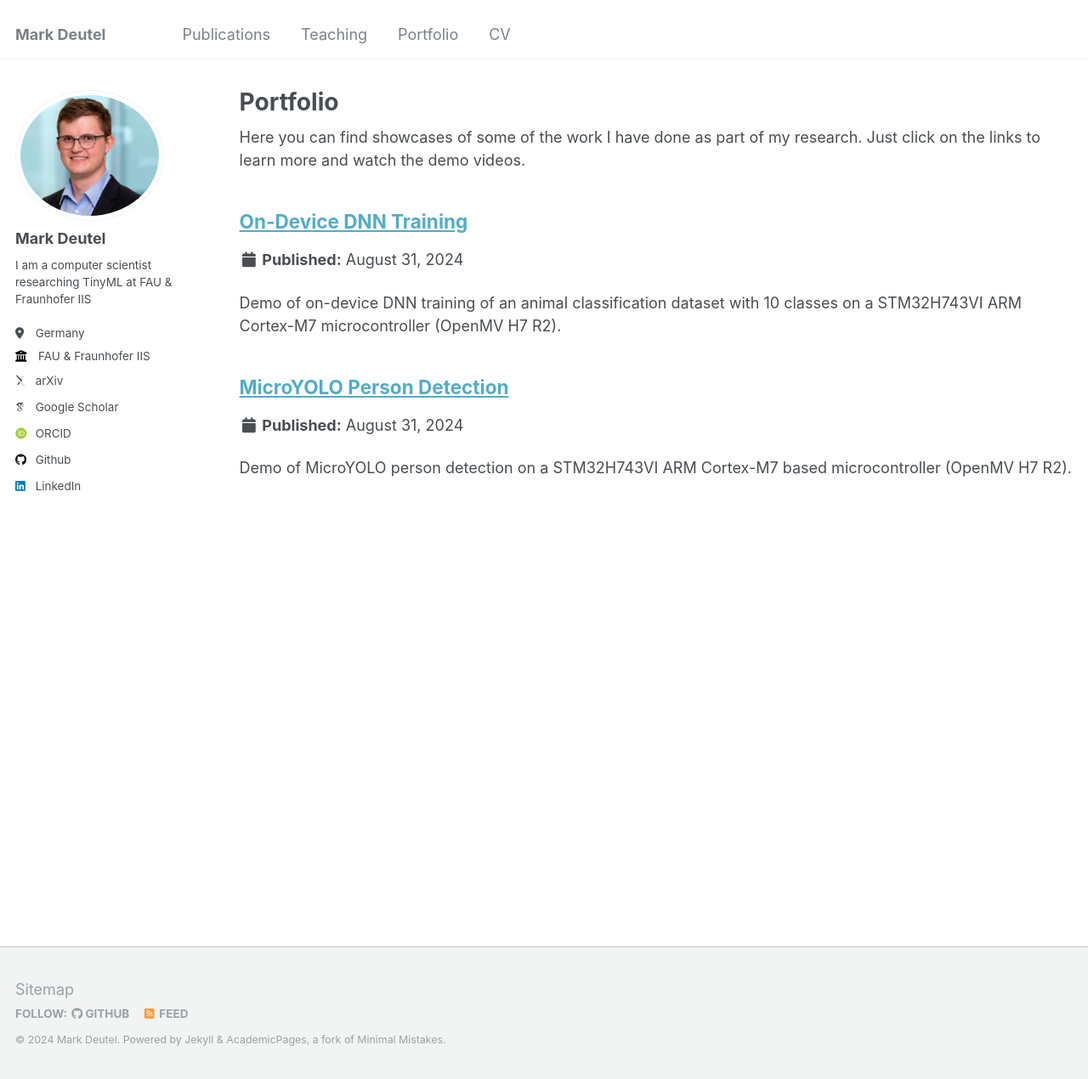
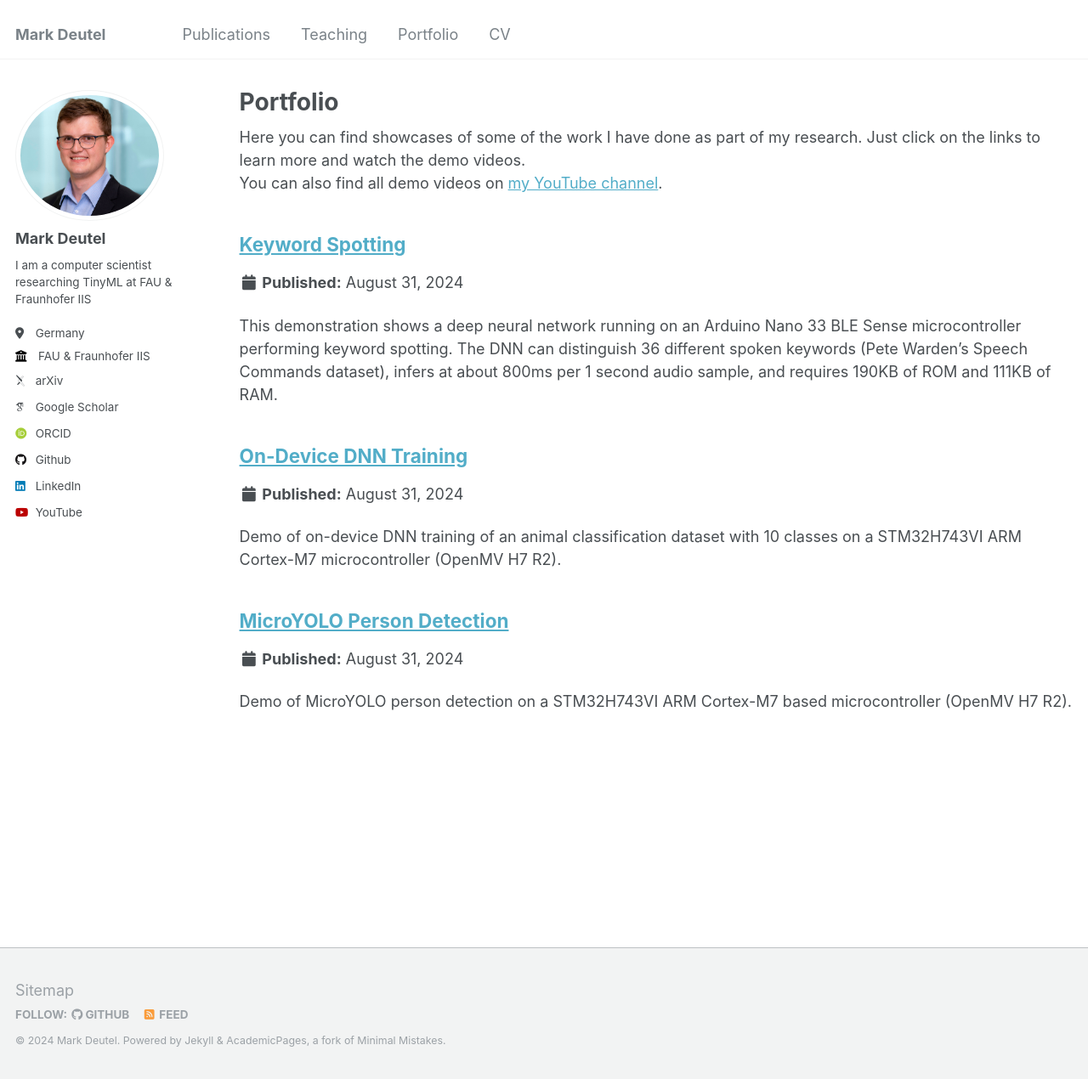
Before and after one commit to markdeutel/markdeutel.github.io, a Jekyll site: the page built from _pages/portfolio.html, in a window 1280 px wide and 1270 px high. Shown: the whole window at 85% size. Built offline with Jekyll 4.4.1, drawn with Linux system fonts in a browser that asks for light colours; some web fonts are replaced.

Commit message:
[ADD] added keyword spotting to portfolio, updated other demos in portfolio to use embedded youtube videos

```diff
--- a/_config.yml
+++ b/_config.yml
@@ -57,7 +57,7 @@ author:
   keybase          : # Username
   instagram        : # Username
   lastfm           : # Username
-  linkedin         : mark-deutel-a0ba92193
+  linkedin         : "mark-deutel-a0ba92193"
   mastodon         : # URL
   medium           : # URL
   pinterest        : # Username
@@ -70,7 +70,7 @@ author:
   weibo            : # Username
   wikipedia        : # Username
   xing             : # Username
-  youtube          : # Username
+  youtube          : "@MarkDeutel"
   zhihu            : # URL
 
 # Publication Category - The following the list of publication categories and their headings
--- a/_includes/author-profile.html
+++ b/_includes/author-profile.html
@@ -148,7 +148,7 @@
         <li><a href="https://www.xing.com/profile/{{ author.xing }}"><i class="fab fa-fw fa-xing icon-pad-right" aria-hidden="true"></i>XING</a></li>
       {% endif %}
       {% if author.youtube %}
-        <li><a href="https://www.youtube.com/user/{{ author.youtube }}"><i class="fab fa-fw fa-youtube icon-pad-right" aria-hidden="true"></i>YouTube</a></li>
+        <li><a href="https://www.youtube.com/{{ author.youtube }}"><i class="fab fa-fw fa-youtube icon-pad-right" aria-hidden="true"></i>YouTube</a></li>
       {% endif %}
       {% if author.zhihu %}
       <li><a href="{{ author.zhihu }}"><i class="fab fa-fw fa-zhihu icon-pad-right" aria-hidden="true"></i>Zhihu</a></li>
--- a/_pages/portfolio.html
+++ b/_pages/portfolio.html
@@ -5,10 +5,13 @@ permalink: /portfolio/
 author_profile: true
 ---
 
-Here you can find showcases of some of the work I have done as part of my research. Just click on the links to learn more and watch the demo videos.
+<div class="wordwrap">Here you can find showcases of some of the work I have done as part of my research. Just click on the links to learn more and watch the demo videos.</div>
+
+{% if site.author.youtube %}
+  <div class="wordwrap">You can also find all demo videos on <a href="https://www.youtube.com/{{ site.author.youtube }}">my YouTube channel</a>.</div>
+{% endif %}
 
 {% include base_path %}
-
 
 {% for post in site.portfolio %}
   {% include archive-single.html %}
--- a/_pages/teaching.html
+++ b/_pages/teaching.html
@@ -5,7 +5,7 @@ permalink: /teaching/
 author_profile: true
 ---
 
-An overview of the courses and seminars I help supervise as part of my research assistant position at FAU.
+<div class="wordwrap">An overview of the courses and seminars I help supervise as part of my research assistant position at FAU.</div>
 
 {% include base_path %}
 
--- /dev/null
+++ b/_portfolio/keyword-spotting.html
@@ -0,0 +1,12 @@
+---
+title: "Keyword Spotting"
+excerpt: "This demonstration shows a deep neural network running on an Arduino Nano 33 BLE Sense microcontroller performing keyword spotting. The DNN can distinguish 36 different spoken keywords (Pete Warden's Speech Commands dataset), infers at about 800ms per 1 second audio sample, and requires 190KB of ROM and 111KB of RAM."
+collection: portfolio
+---
+<p>This short TinyML demonstration shows a deep neural network running on an Arduino Nano 33 BLE Sense microcontroller performing keyword spotting. The DNN can distinguish 36 different spoken keywords (Pete Warden's Speech Commands dataset), infers at about 800ms per 1 second audio sample, and requires 190KB of ROM and 111KB of RAM.</p>
+<iframe width="560" height="315" src="https://www.youtube.com/embed/yIn_KUDY0lA?si=SIrrLgWA2x38dK9v" title="YouTube video player" frameborder="0" allow="accelerometer; autoplay; clipboard-write; encrypted-media; gyroscope; picture-in-picture; web-share" referrerpolicy="strict-origin-when-cross-origin" allowfullscreen></iframe>
+<p>{% for post in site.publications %}
+    {% if post.title == "Energy-efficient Deployment of Deep Learning Applications on Cortex-M based Microcontrollers using Deep Compression" %}
+        {% include reference.html %}
+    {% endif %}
+  {% endfor %}</p>
--- a/_portfolio/on-device-training.html
+++ b/_portfolio/on-device-training.html
@@ -4,10 +4,7 @@ excerpt: "Demo of on-device DNN training of an animal classification dataset wit
 collection: portfolio
 ---
 <p>Demo of on-device DNN training of an animal classification dataset with 10 classes on a STM32H743VI ARM Cortex-M7 microcontroller (OpenMV H7 R2).</p>
-<video width="640" controls>
-    <source src="https://www.cs12.tf.fau.eu/files/2024/02/On-Device-Training.webm" type="video/webm">
-    Your browser does not support the video tag.
-</video>
+<iframe width="560" height="315" src="https://www.youtube.com/embed/rcjyTlm846I?si=kENIcjQA34IQQ7l1" title="YouTube video player" frameborder="0" allow="accelerometer; autoplay; clipboard-write; encrypted-media; gyroscope; picture-in-picture; web-share" referrerpolicy="strict-origin-when-cross-origin" allowfullscreen></iframe>
 <p>{% for post in site.publications %}
     {% if post.title == "On-Device Training of Fully Quantized Deep Neural Networks on Cortex-M Microcontrollers" %}
         {% include reference.html %}
--- a/_portfolio/yolo-bbox-detection.html
+++ b/_portfolio/yolo-bbox-detection.html
@@ -5,10 +5,7 @@ collection: portfolio
 ---
 
 <p>Demo of MicroYOLO person detection on a STM32H743VI ARM Cortex-M7 based microcontroller (OpenMV H7 R2).</p>
-<video width="640" controls>
-    <source src="https://www.cs12.tf.fau.eu/files/2024/02/microYOLO.webm" type="video/webm">
-    Your browser does not support the video tag.
-</video>
+<iframe width="560" height="315" src="https://www.youtube.com/embed/TBrnr_bml_I?si=nKy9oH_Xgis-OOA3" title="YouTube video player" frameborder="0" allow="accelerometer; autoplay; clipboard-write; encrypted-media; gyroscope; picture-in-picture; web-share" referrerpolicy="strict-origin-when-cross-origin" allowfullscreen></iframe>
 <p>{% for post in site.publications %}
     {% if post.title == "microYOLO: Towards Single-Shot Object Detection on Microcontrollers" %}
         {% include reference.html %}
```
